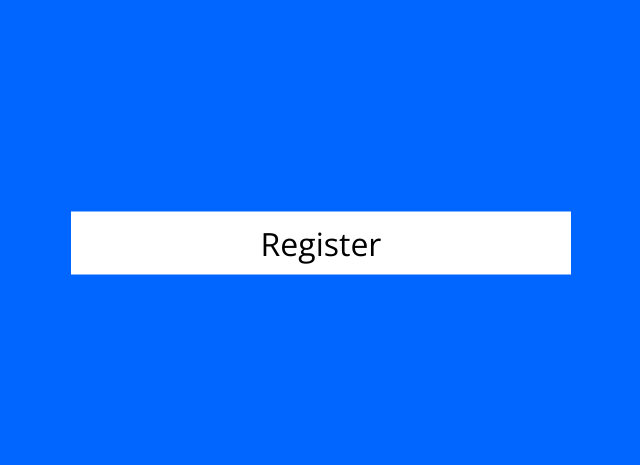
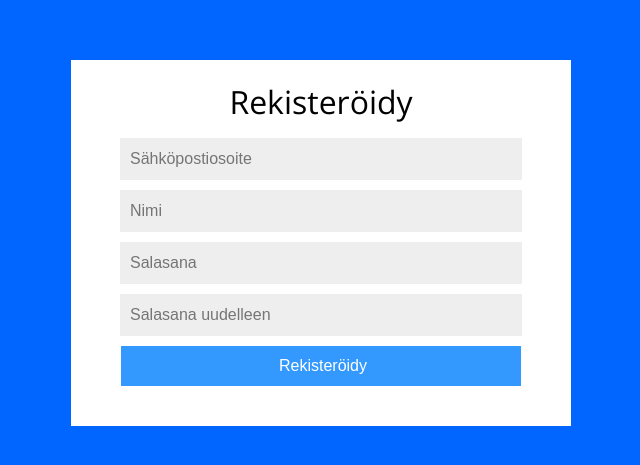
Before and after one commit to PaavoR/TimeManagement, a React (Create React App) app in the folder client/: page / in a window 1280 px wide. Shown: the part 157-622 px from the top of the page, without its empty margins (319-959 px from the left). Built offline with nearby package versions, Linux system fonts and the light colour scheme.

Commit message:
rekisteröitymislomake lisätty

```diff
--- a/client/src/components/register.jsx
+++ b/client/src/components/register.jsx
@@ -5,7 +5,14 @@ class Register extends Component {
     render(){
         return(
             <div className="register">
-                <h1>Register</h1>
+                <h1>Rekisteröidy</h1>
+                <form>
+                    <input type="text" placeholder="Sähköpostiosoite" />
+                    <input type="text" placeholder="Nimi" />
+                    <input type="password" placeholder="Salasana" />
+                    <input type="password" placeholder="Salasana uudelleen" />
+                    <input type="submit" value="Rekisteröidy" />
+                </form>
             </div>
         );
     }
--- a/client/src/styles/register.css
+++ b/client/src/styles/register.css
@@ -11,7 +11,39 @@
 
 h1{
     position: relative;
-    margin: 10px 0 10px 0;
+    margin: 20px 0 10px 0;
     font-family: "open sans";
     font-weight: 300;
 }
+
+input{
+    width: 390px;
+    height: 40px;
+    margin: 5px 0 5px 0;
+    padding-left: 10px;
+    border: 0;
+    outline: none;
+    font-size: 16px;
+    transition: .1s ease-out;
+    background-color:#eee;
+}
+
+input[type=text]:hover, input[type=password]:hover{
+    background-color: #e6e6e6;
+}
+
+input[type=text]:focus, input[type="password"]:focus {
+    padding-left: 12px;
+    width: 388px;
+}
+
+input[type=submit]{
+    width: 400px;
+    margin-bottom: 40px;
+    background-color: #3399ff;
+    color: #fff;
+}
+
+input[type=submit]:hover{
+    background-color: #0066ff;
+}
```
